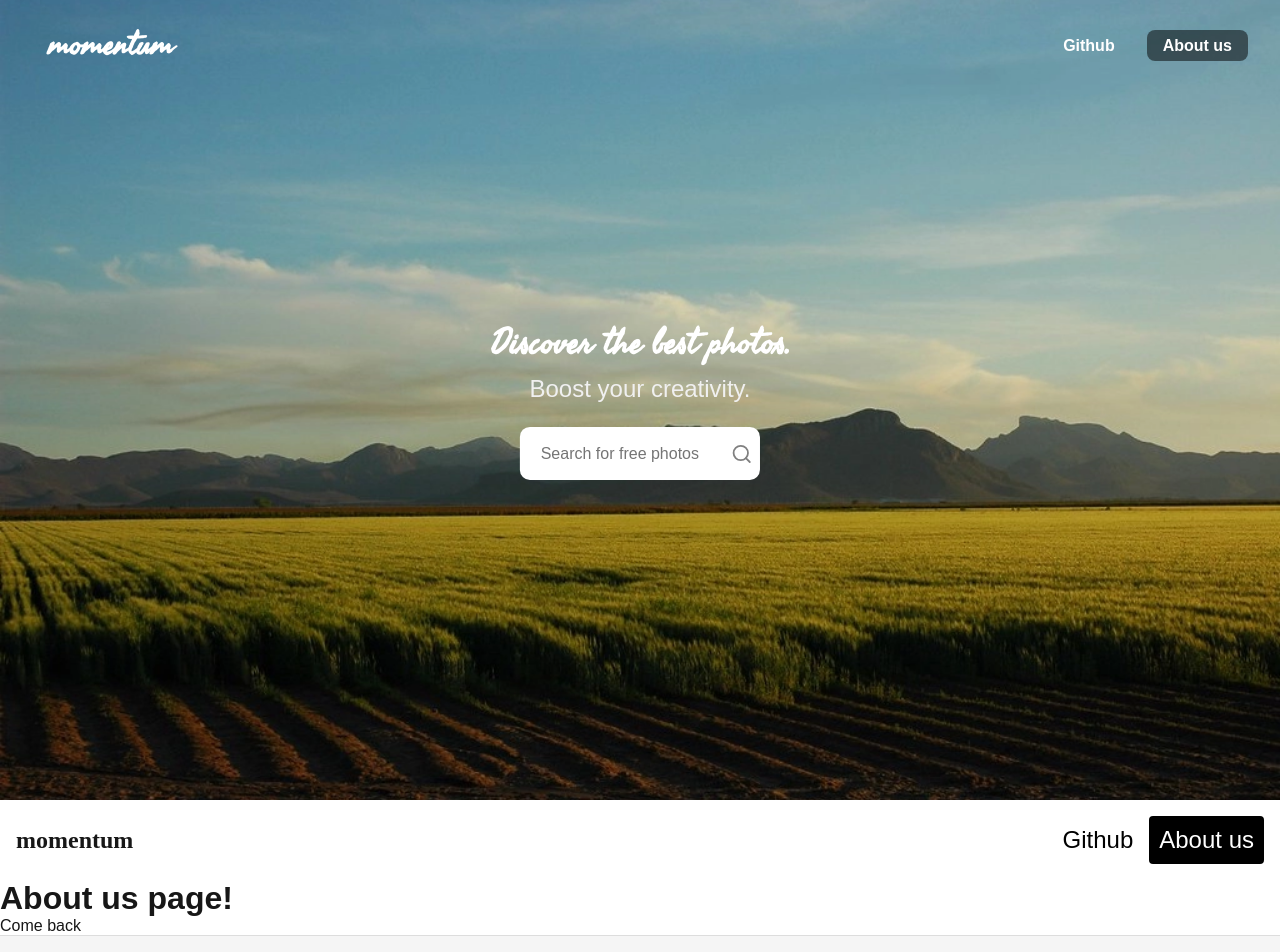
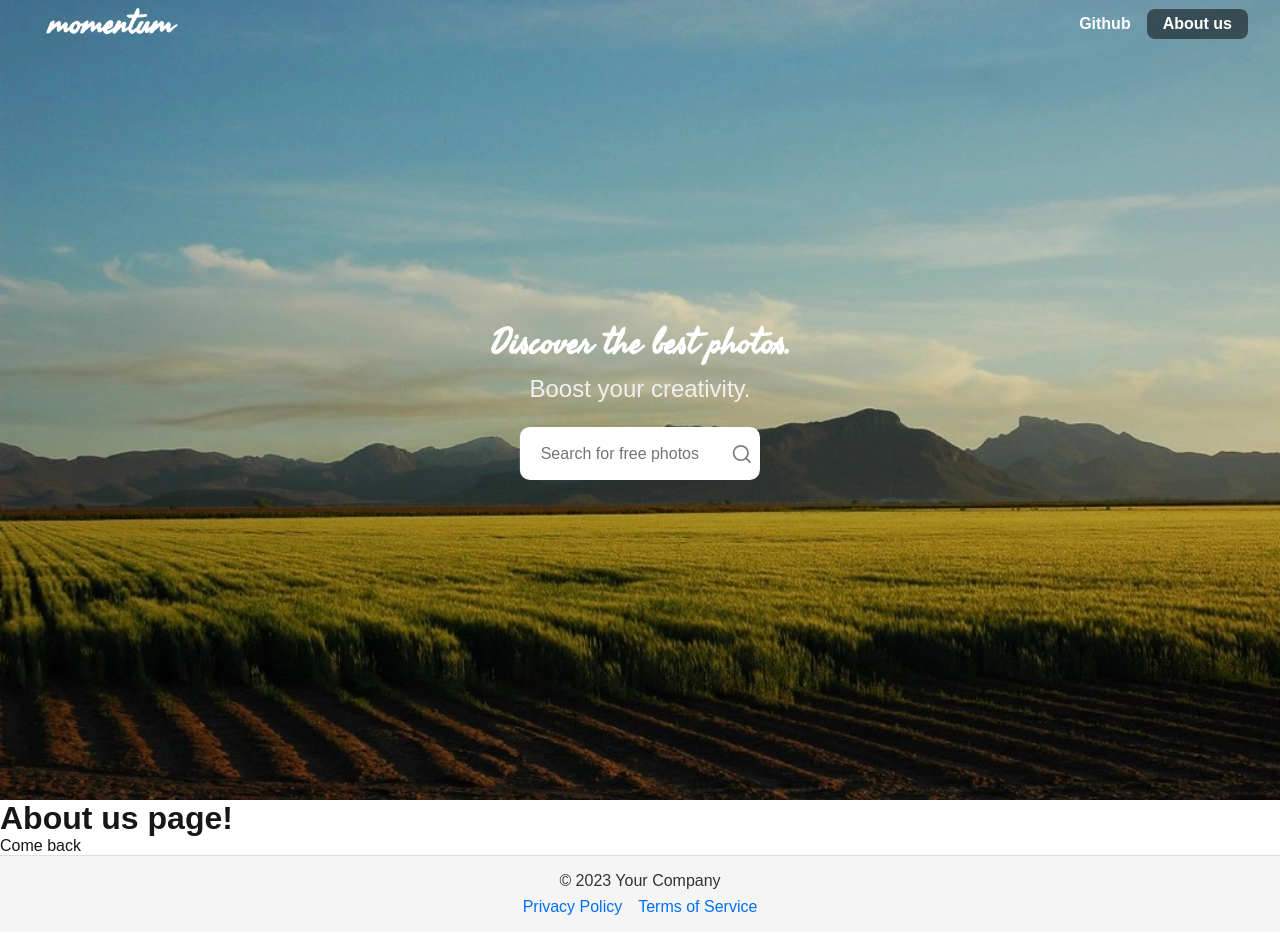
Before and after one commit to Guerra-09/momentum, a Next.js app: page /about-us in a window 1280 px wide. Shown: the top 952 px of the page. Built offline with nearby package versions, Linux system fonts and the light colour scheme.

Commit message:
Fix: navBar

```diff
--- a/src/app/_components/hero.jsx
+++ b/src/app/_components/hero.jsx
@@ -1,18 +1,12 @@
 import React from 'react';
-import Link from 'next/link';
-import styles from './hero.module.css';
+import styles from './hero.module.css'
 import { Search } from 'lucide-react';
+import NavBar from './navigationBar';
 
 export default function Hero() {
   return (
     <div className={styles.heroContainer}>
-      <header className={styles.header}>
-        <h1 className={styles.logo}>momentum</h1>
-        <nav className={styles.nav}>
-          <Link href="/github" className={styles.link}>Github</Link>
-          <Link href="/about" className={styles.button}>About us</Link>
-        </nav>
-      </header>
+      <NavBar />
 
       <div className={styles.textContainer}>
         <h2 className={styles.mainText}>Discover the best photos.</h2>
--- a/src/app/_components/hero.module.css
+++ b/src/app/_components/hero.module.css
@@ -10,56 +10,6 @@
         color: #fff;
     }
 
-    .header {
-        display: flex;
-        justify-content: space-between;
-        align-items: center;
-        width: 100%;
-        padding: 1.5rem 2rem;
-        position: absolute;
-        top: 0;
-        left: 0;
-    }
-
-    .logo {
-        font-family: 'Seaweed Script';
-        font-size: 32px;
-        margin: 0;
-        padding-left: 1rem;
-    }
-
-    .nav {
-        display: flex;
-        gap: 1rem;
-    }
-
-    .link {
-        text-decoration: none;
-        color: #ffffff;
-        font-weight: bold;
-        padding: 0.4rem 1rem;
-        border-radius: 8px;
-        transition: 0.3s ease;
-    }
-
-    .link:hover {
-        background-color: rgba(255, 255, 255, 0.2);
-        color: #ffffff;
-    }
-
-    .button {
-        background-color: rgba(0, 0, 0, 0.5);
-        padding: 0.4rem 1rem;
-        border-radius: 8px;
-        color: white;
-        text-decoration: none;
-        font-weight: bold;
-    }
-
-    .button:hover {
-        background-color: rgba(0, 0, 0, 0.7);
-        color: #ffffff;
-    }
 
     .textContainer {
         position: absolute;
--- a/src/app/_components/navigationBar.jsx
+++ b/src/app/_components/navigationBar.jsx
@@ -1,21 +1,49 @@
 'use client';
 
 import { Menu, X } from 'lucide-react';
-import { useState } from 'react';
+import { useState, useEffect } from 'react';
 import styles from './navigationBar.module.css';
+import Link from 'next/link';
 
 export default function NavBar() {
   const [open, setOpen] = useState(false);
+  const [scrolled, setScrolled] = useState(false);
+  const [showSearch, setShowSearch] = useState(false);
+
+  useEffect(() => {
+    const handleScroll = () => {
+      const isScrolled = window.scrollY > 50;
+      setScrolled(isScrolled);
+      setShowSearch(window.scrollY > window.innerHeight * 0.8);
+    };
+    window.addEventListener('scroll', handleScroll);
+    return () => window.removeEventListener('scroll', handleScroll);
+  }, []);
 
   return (
     <>
-      <nav className={styles.nav}>
-        <h2 className={styles.logo}>momentum</h2>
+      <nav className={`${styles.nav} ${scrolled ? styles.scrolled : ''}`}>
+        <h1 className={`${styles.logo} ${scrolled ? styles.scrolledLogo : ''}`}>momentum</h1>
 
-        <div className={styles['desktop-menu']}>
-          <a href="https://github.com/Guerra-09/momentum" target="_blank" className={styles.link}>Github</a>
-          <a href="/about-us" className={`${styles.link} ${styles['link-button']}`}>About us</a>
-        </div>
+        {showSearch && (
+          <div className={styles.searchContainer}>
+            <input
+              type="text"
+              placeholder="Search for free photos"
+              className={styles.searchInput}
+            />
+            <Search className={styles.searchIcon} size={20} />
+          </div>
+        )}
+
+       <div className={styles.desktopMenu}>
+        <Link href="https://github.com/Guerra-09/momentum" target="_blank"
+          className={[styles.link, scrolled && styles.scrolledLink].filter(Boolean).join(' ')}
+        >Github</Link>
+        <Link href="/about-us"
+          className={[styles.button, scrolled && styles.scrolledButton].filter(Boolean).join(' ')}
+        >About us</Link>
+      </div>
 
         <button onClick={() => setOpen(true)} className={`${styles.iconBtn} ${styles['mobile-only']}`}>
           <Menu color="black" size={28} />
--- a/src/app/_components/navigationBar.module.css
+++ b/src/app/_components/navigationBar.module.css
@@ -1,38 +1,98 @@
+.desktop-menu {
+  display: flex;
+  align-items: center;
+}
+
 .nav {
   display: flex;
   justify-content: space-between;
   align-items: center;
-  padding: 1rem;
+  width: 100%;
+  padding: 0.2rem 2rem;
+  position: fixed;
+  top: 0;
+  left: 0;
+  padding: 1 rem 2rem;
+  background: transparent;
+  z-index: 1000;
+  transition: background 0.3s ease;
+}
+
+.nav.scrolled {
+  background: rgba(255, 255, 255, 0.721); /* Fondo al hacer scroll */
+  border-bottom: #bfbfbf 2px solid;
+  box-shadow: 0 2px 10px rgba(0, 0, 0, 0.1);
+}
+
+.link {
+  text-decoration: none;
+  color: #ffffff;
+  font-weight: bold;
+  border-radius: 8px;
+  padding: 0.4rem 1rem;
+  transition: 0.3s ease;
+}
+
+.link:hover {
+  background-color: rgba(255, 255, 255, 0.2);
+}
+
+.scrolledLink {
+  text-decoration: none;
+  color: #000000;
+  font-weight: bold;
+  border-radius: 8px;
+  padding: 1rem 1rem;
+  transition: 0.3s ease;
+}
+
+.scrolledLink:hover {
+  background-color: rgba(0, 0, 0, 0.2);
+  padding: 1 rem 1rem;
+}
+
+.button {
+  background-color: rgba(0, 0, 0, 0.5);
+  padding: 0.4rem 1rem;
+  border-radius: 8px;
+  color: white;
+  text-decoration: none;
+  font-weight: bold;
+}
+
+.button:hover {
+  background-color: rgba(0, 0, 0, 0.7);
+}
+
+.scrolledButton {
+  background-color: rgba(0, 0, 0, 0.911);
+  padding: 0.4rem 1rem;
+  border-radius: 8px;
+  text-decoration: none;
+  font-weight: bold;
 }
 
 .logo {
-  font-family: cursive;
-}
+  font-family: 'Seaweed Script';
+  font-size: 32px;
+  margin: 0;
+  padding-left: 1rem;
+  color:#ffffff;
+  }
 
-.link {
-  font-size: 1.5rem;
-  text-decoration: none;
-  color: #000;
-  margin-left: 1rem;
-  padding-block: 10px;
-}
-
-.link-button {
-  background: black;
-  color: white;
-  padding-inline: 10px;
-  border-radius: 4px;
+.scrolledLogo {
+  font-family: 'Seaweed Script';
+  font-size: 32px;
+  margin: 0;
+  padding-left: 1rem;
+  color:#000000;
 }
 
 .iconBtn {
   background: none;
   border: none;
   cursor: pointer;
-}
-
-.desktop-menu {
-  display: flex;
-  align-items: center;
+  color:#ffffff;
 }
 
 .mobile-only {
@@ -47,7 +107,7 @@
   right: 0;
   width: 100%;
   height: 100vh;
-  background: #f4f4f4;
+  background: #00000093;
   padding: 1rem;
   z-index: 1000;
 }
--- a/src/app/layout.js
+++ b/src/app/layout.js
@@ -10,7 +10,6 @@ export default function DashboardLayout({ children }) {
     <html lang="en">
       <body>
         <Hero />
-        <NavBar />
         <main>{children}</main>
         <Footer />
       </body>
```
